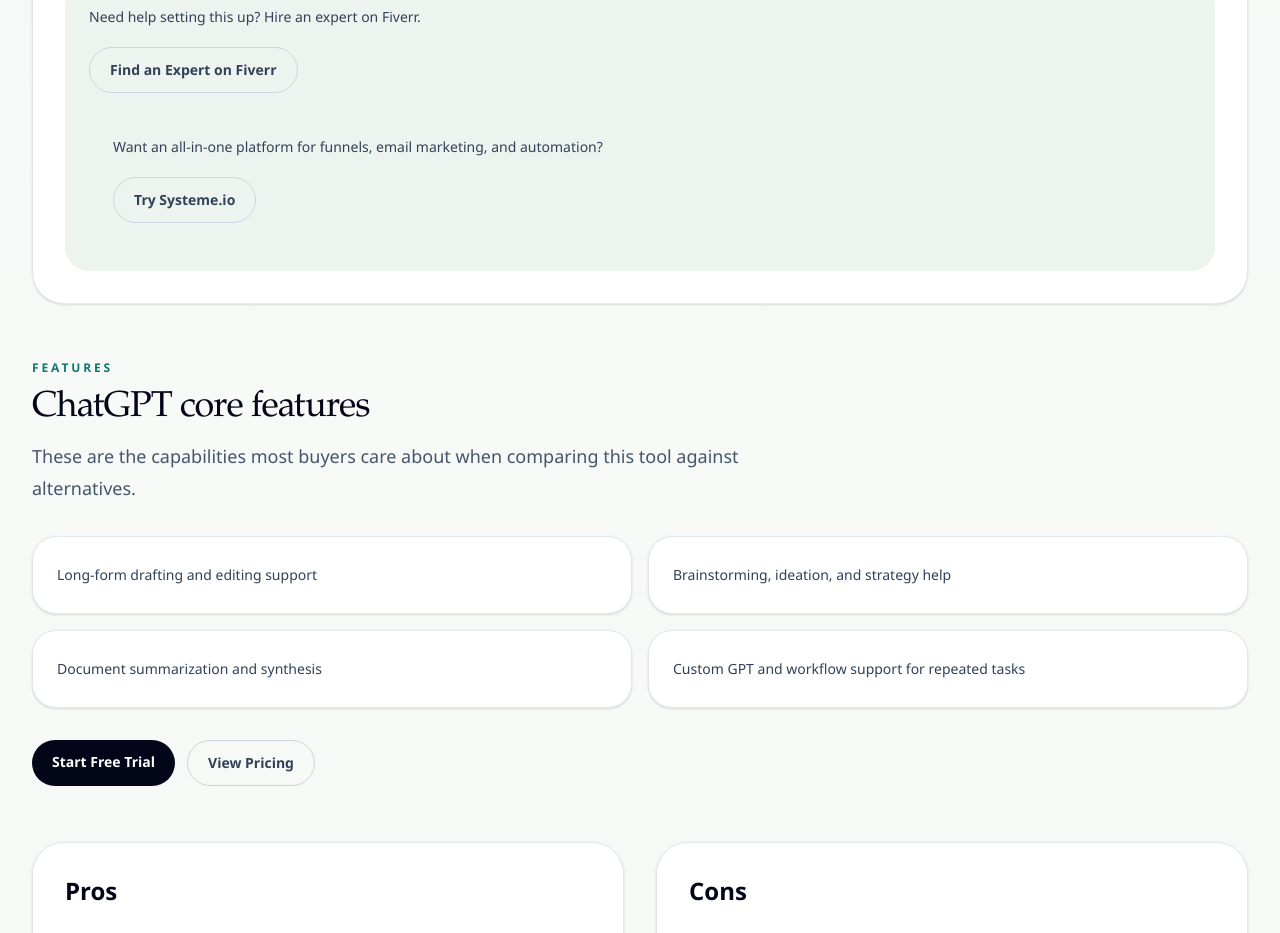
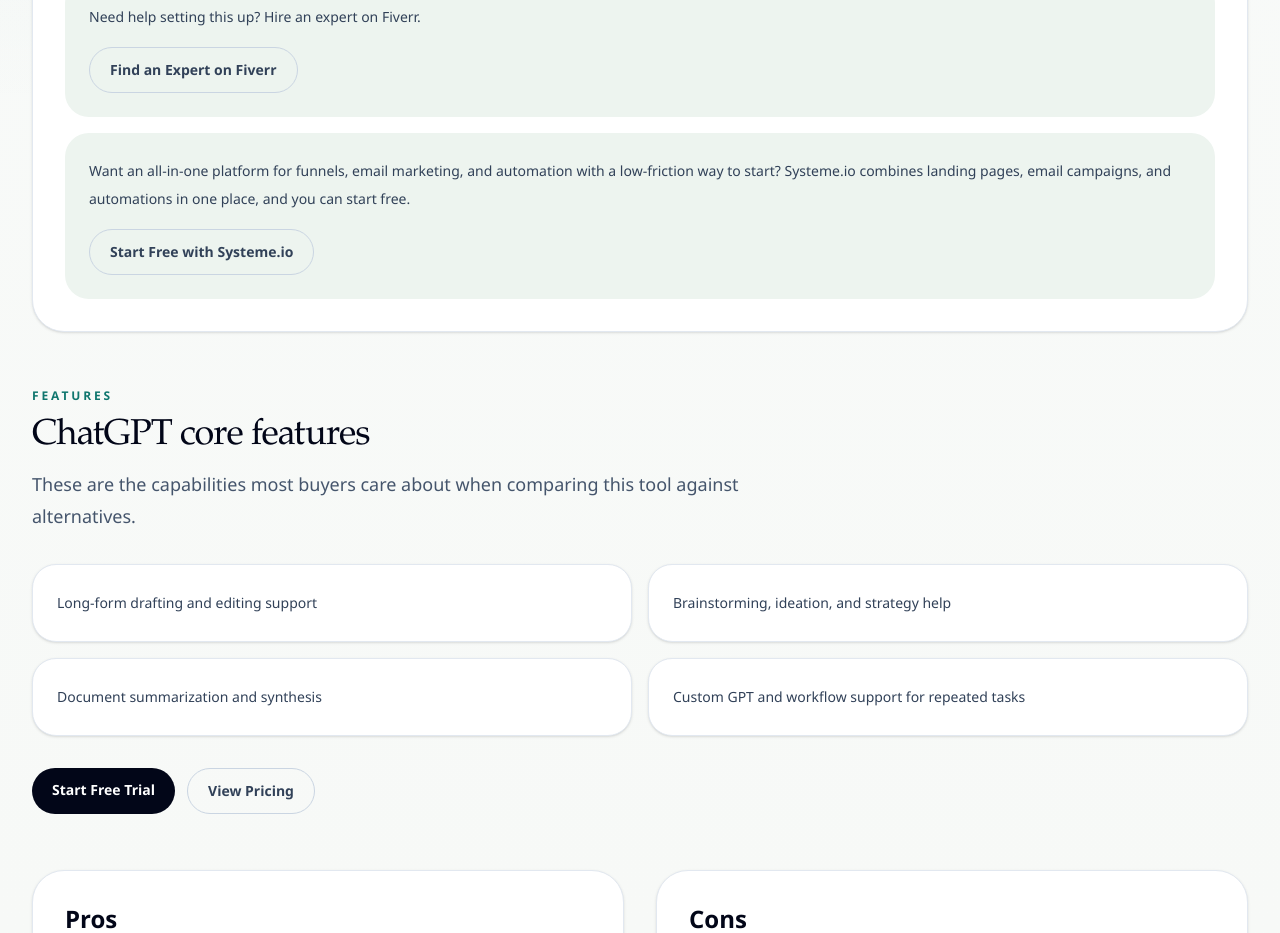
Before and after one commit to anthonycastagnaro-ops/ai-tools-by-industry, a Next.js app: page /tools/chatgpt in a window 1280 px wide. Shown: the part 1260-2193 px from the top of the page. Built offline with nearby package versions, Linux system fonts and the light colour scheme; no server answers.

Commit message:
improve Systeme.io CTA copy

```diff
--- a/src/app/[industryPage]/page.tsx
+++ b/src/app/[industryPage]/page.tsx
@@ -385,7 +385,7 @@
           <SectionHeading
             eyebrow="All-In-One Option"
             title="Prefer one platform instead of stitching tools together?"
-            description="Many businesses prefer using one platform for funnels, email marketing, and automations. Systeme.io is a simple all-in-one option."
+            description="Many businesses prefer using one platform for funnels, email marketing, and automations. Systeme.io is a simple all-in-one option with a free starting point and less setup friction."
           />
           <div className="mt-8">
             <AffiliateLink
@@ -394,7 +394,7 @@
               placement="industry_systeme"
               className="inline-flex rounded-full border border-slate-300 px-5 py-3 text-sm font-semibold text-slate-700 transition hover:border-slate-950 hover:text-slate-950"
             >
-              Explore Systeme.io
+              Start Free with Systeme.io
             </AffiliateLink>
           </div>
         </section>
--- a/src/app/compare/[comparison]/page.tsx
+++ b/src/app/compare/[comparison]/page.tsx
@@ -312,7 +312,7 @@
           <SectionHeading
             eyebrow="All-In-One Platform"
             title="Need an all-in-one business platform?"
-            description="Systeme.io combines funnels, email marketing, automations, and online business tools in one place."
+            description="Systeme.io combines funnels, email marketing, automations, and online business tools in one place, with a simple setup path and a free way to get started."
           />
           <div className="mt-8">
             <AffiliateLink
@@ -321,7 +321,7 @@
               placement="comparison_systeme"
               className="inline-flex rounded-full border border-slate-300 px-5 py-3 text-sm font-semibold text-slate-700 transition hover:border-slate-950 hover:text-slate-950"
             >
-              Try Systeme.io
+              Start Free with Systeme.io
             </AffiliateLink>
           </div>
         </section>
--- a/src/app/tools/[slug]/page.tsx
+++ b/src/app/tools/[slug]/page.tsx
@@ -194,10 +194,13 @@
                 Find an Expert on Fiverr
               </AffiliateLink>
             </div>
+          </div>
           <div className="mt-4 rounded-3xl bg-[var(--surface-alt)] p-6">
             <p className="text-sm leading-7 text-slate-700">
               Want an all-in-one platform for funnels, email marketing, and
-                automation?
+              automation with a low-friction way to start? Systeme.io combines
+              landing pages, email campaigns, and automations in one place, and
+              you can start free.
             </p>
             <div className="mt-4">
               <AffiliateLink
@@ -206,9 +209,8 @@
                 placement="tool_page_systeme"
                 className="inline-flex rounded-full border border-slate-300 px-5 py-3 text-sm font-semibold text-slate-700 transition hover:border-slate-950 hover:text-slate-950"
               >
-                  Try Systeme.io
+                Start Free with Systeme.io
               </AffiliateLink>
-              </div>
             </div>
           </div>
         </section>
```
Lines whose indentation alone changed are shown as unchanged.
